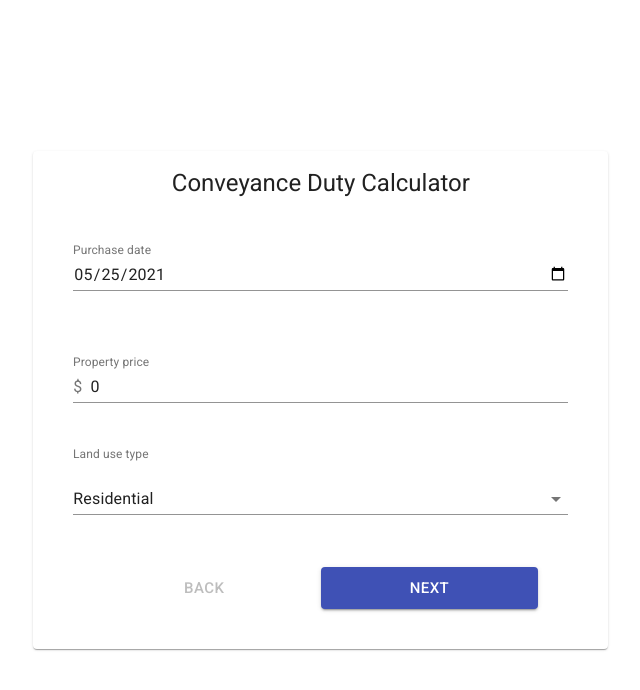
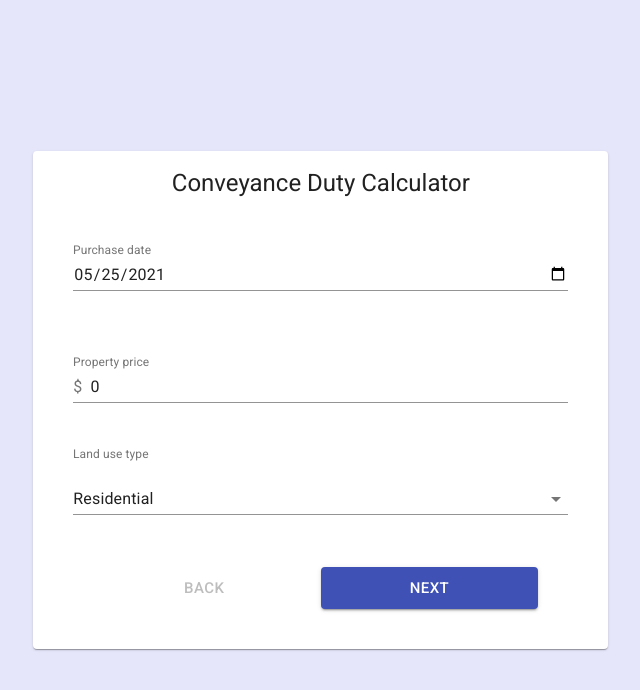
Before and after one commit to RamParameswaran/OpenFisca-ACT-Conveyancing, a React (Create React App) app in the folder conveyance_calculator/: page / in a window 1280 px wide. Shown: the top 690 px of the page, without its empty margins (340-980 px from the left). Built offline with nearby package versions, Linux system fonts and the light colour scheme.

Commit message:
Style // change body `background-color` to "lavender"

```diff
--- a/conveyance_calculator/src/index.css
+++ b/conveyance_calculator/src/index.css
@@ -5,6 +5,8 @@ body {
     sans-serif;
   -webkit-font-smoothing: antialiased;
   -moz-osx-font-smoothing: grayscale;
+
+  background-color: lavender;
 }
 
 code {
```
